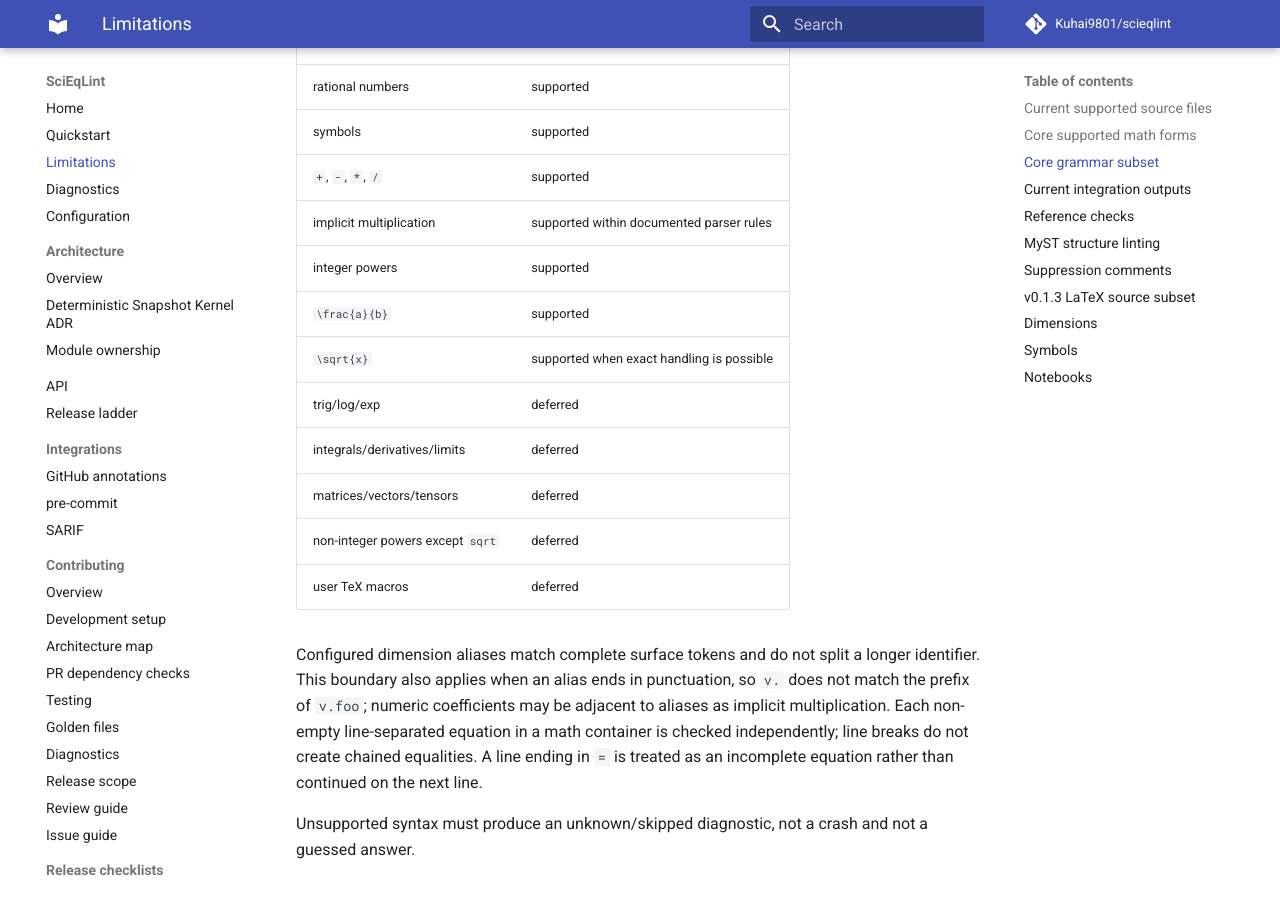
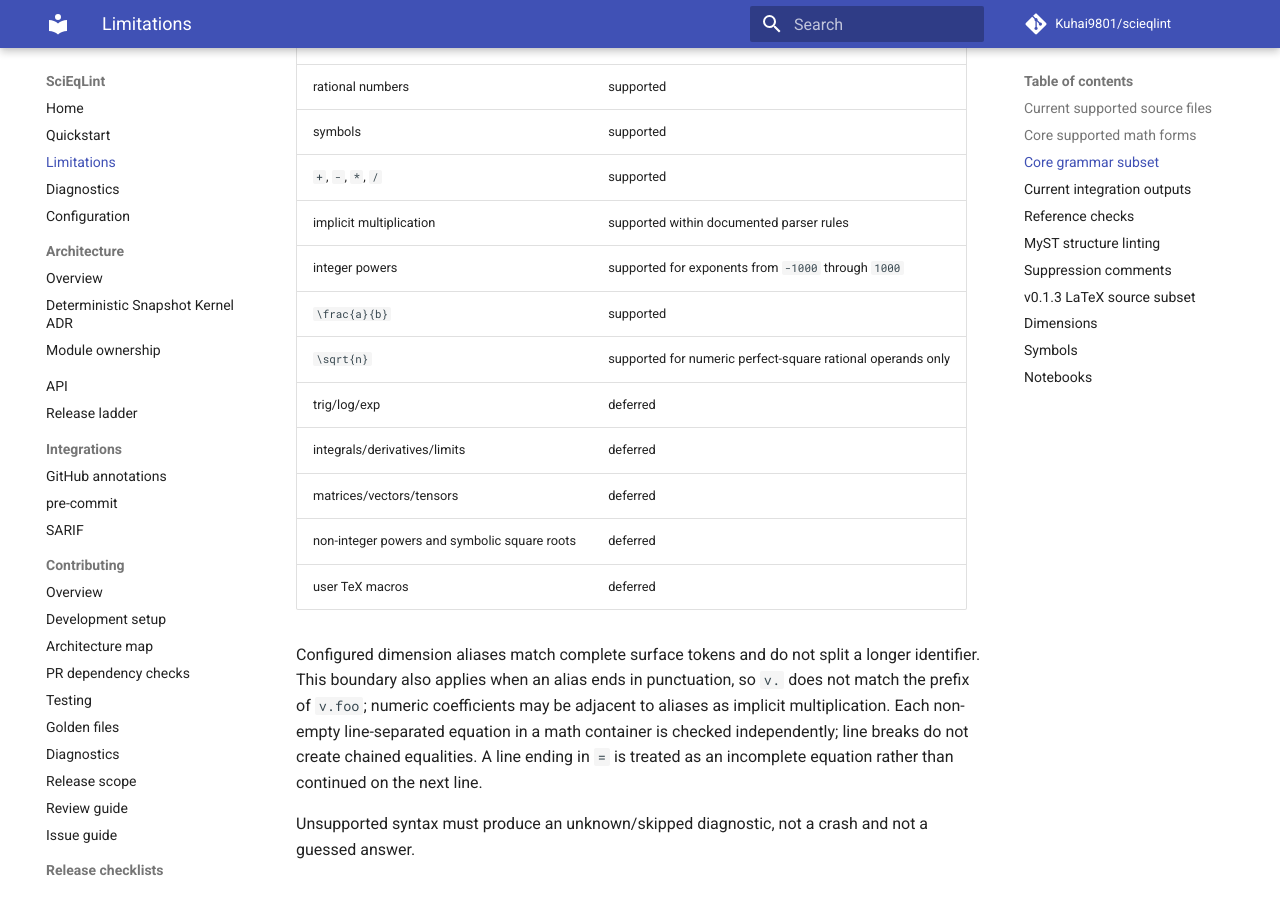
Before and after one commit to 1sgtpepper/scieqlint, an MkDocs documentation site: the page built from docs/limitations.md, in a window 1280 px wide and 900 px high, scrolled down 1015 px. Built offline with MkDocs 1.6.1 and Material for MkDocs 9.7.7, drawn with Linux system fonts in a browser that asks for light colours; comment, search, counter and statistics services are not loaded.

Commit message:
Parse unary powers and square roots soundly (#294)
* Fix algebra precedence and compact rationals

* Cover unsupported algebra branches

* Repair compact rational token boundaries

* Correct algebra precedence and square-root semantics

* Cover algebra unary sign parity

* Cover non-square numeric roots

* Narrow algebra semantics repair

* Document algebra precedence and root limits

* Preserve symbolic root provenance

* Cover normalized numeric square roots

* Keep unsupported algebra inputs controlled

* fix: bound algebra exponent evaluation

```diff
--- a/docs/limitations.md
+++ b/docs/limitations.md
@@ -41,13 +41,13 @@ E = mc^2
 | symbols | supported |
 | `+`, `-`, `*`, `/` | supported |
 | implicit multiplication | supported within documented parser rules |
-| integer powers | supported |
+| integer powers | supported for exponents from `-1000` through `1000` |
 | `\frac{a}{b}` | supported |
-| `\sqrt{x}` | supported when exact handling is possible |
+| `\sqrt{n}` | supported for numeric perfect-square rational operands only |
 | trig/log/exp | deferred |
 | integrals/derivatives/limits | deferred |
 | matrices/vectors/tensors | deferred |
-| non-integer powers except `sqrt` | deferred |
+| non-integer powers and symbolic square roots | deferred |
 | user TeX macros | deferred |
 
 Configured dimension aliases match complete surface tokens and do not split a
```
Also changed, not shown: CHANGELOG.md (+5 -0 lines), SPEC.md (+11 -5 lines), 2 other files.
